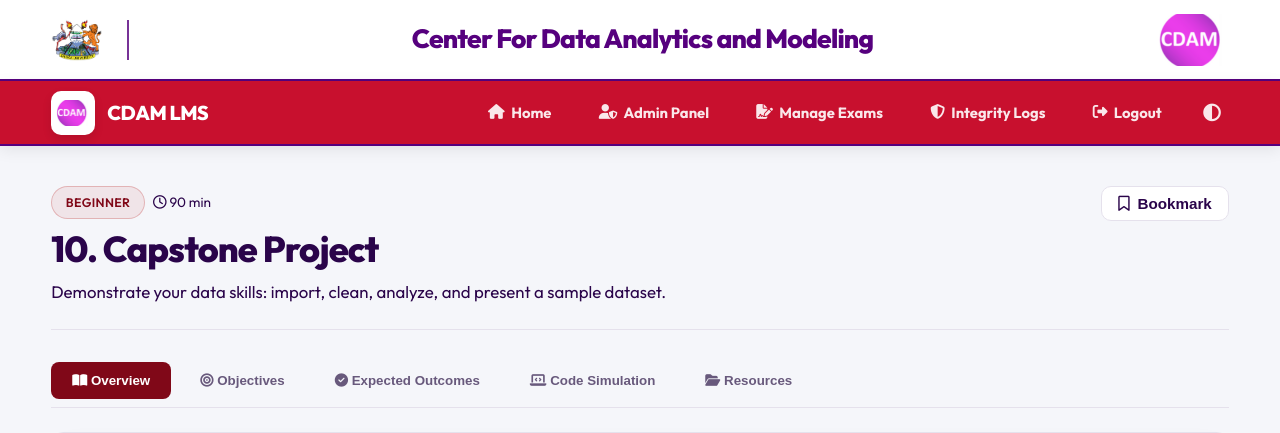
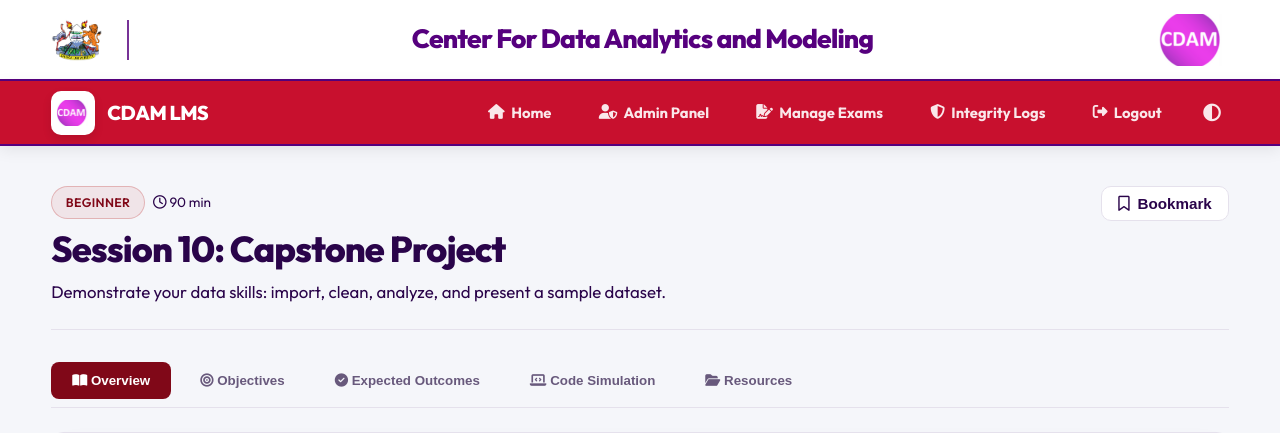
Before and after one commit to Nzangi20/Python-CDAM-system, a Flask app: page /session/session-10-capstone-beginner in a window 1280 px wide. Shown: the top 433 px of the page. Run offline with Flask 3, Linux system fonts and the light colour scheme; a user stored in the database is signed in; data comes from the database, SQL or seed files in the repository; data that the repository does not hold is empty; some libraries are stand-ins or nearby versions.

Commit message:
feat: Remove auto-trigger AI explanation on code execution and adjust session prefixes to Session X: format

```diff
--- a/frontend/static/app.js
+++ b/frontend/static/app.js
@@ -141,17 +141,9 @@ function initCodeBlocks() {
         if (data.error) {
           outputText.textContent = (data.output ? data.output + "\n" : "") + "--- ERROR ---\n" + data.error;
           showToast("Code completed with error.", "error");
-          // Auto-trigger AI error explainer
-          if (window._aiPanelExplainError) {
-            window._aiPanelExplainError(data.error);
-          }
         } else {
           outputText.textContent = data.output || ">>> Execution finished (no standard output to show).";
           showToast("Execution completed successfully.", "success");
-          // Auto-trigger AI code review
-          if (window._aiPanelAutoReview) {
-            window._aiPanelAutoReview();
-          }
         }
       } catch (err) {
         outputText.textContent = ">>> Error: Failed to contact the backend code sandbox. " + err;
--- a/frontend/templates/admin.html
+++ b/frontend/templates/admin.html
@@ -172,7 +172,7 @@
         {% for s in sessions %}
           <tr>
             <td style="font-weight: 800; color: var(--red-400);">#{{ s.display_order }}</td>
-            <td style="font-weight: 700;">{{ s.title }}</td>
+            <td style="font-weight: 700;">{{ s.clean_title }}</td>
             <td><code>{{ s.slug }}</code></td>
             <td><span class="badge">{{ s.difficulty }}</span></td>
             <td>{{ s.duration }}</td>
--- a/frontend/templates/admin_student_detail.html
+++ b/frontend/templates/admin_student_detail.html
@@ -161,7 +161,7 @@
             {% for qr in quiz_results %}
               {% set sess = sessions_map.get(qr.session_id) %}
               <tr>
-                <td><strong>{{ sess.title if sess else 'Session ID: ' ~ qr.session_id }}</strong></td>
+                <td><strong>{% if sess %}Session {{ sess.display_order }}: {{ sess.clean_title }}{% else %}Session ID: {{ qr.session_id }}{% endif %}</strong></td>
                 <td style="font-weight: 700; font-size: 1.05rem;">{{ qr.score }}%</td>
                 <td class="muted">{{ qr.created_at.strftime('%Y-%m-%d %H:%M') if qr.created_at else 'N/A' }}</td>
               </tr>
--- a/frontend/templates/base.html
+++ b/frontend/templates/base.html
@@ -50,7 +50,7 @@
               {% set has_access = not current_user.is_authenticated or check_session_access(current_user, s.display_order) %}
               {% if not current_user.is_authenticated or has_access %}
               <a href="{{ url_for('session_detail', slug=s.slug) if current_user.is_authenticated else url_for('login') }}" style="display: flex; align-items: center; justify-content: space-between; gap: 0.5rem;">
-                <span>{{ s.display_order }}. {{ s.title }}</span>
+                <span>Session {{ s.display_order }}: {{ s.clean_title }}</span>
               </a>
               {% endif %}
             {% endfor %}
--- a/frontend/templates/dashboard.html
+++ b/frontend/templates/dashboard.html
@@ -115,7 +115,7 @@
           {% set latest = recent_sessions[0] %}
           <div style="display: flex; align-items: center; justify-content: space-between; flex-wrap: wrap; gap: 1.5rem;">
             <div>
-              <h4 style="font-weight: 700; font-size: 1.15rem; margin-bottom: 0.25rem; color: #fff;">{{ latest.display_order }}. {{ latest.clean_title }}</h4>
+              <h4 style="font-weight: 700; font-size: 1.15rem; margin-bottom: 0.25rem; color: #fff;">Session {{ latest.display_order }}: {{ latest.clean_title }}</h4>
               <p style="font-size: 0.9rem; color: rgba(255, 255, 255, 0.8); margin: 0;">Resume masterclass session</p>
             </div>
             <a class="btn primary" href="{{ url_for('session_detail', slug=latest.slug) }}" style="background: var(--red-500); border: none; box-shadow: 0 4px 12px rgba(185, 28, 28, 0.3);"><i class="fa-solid fa-arrow-right"></i> Resume Session</a>
--- a/frontend/templates/index.html
+++ b/frontend/templates/index.html
@@ -190,7 +190,7 @@
           <span class="badge">{{ session.difficulty }}</span>
           <span style="font-size: 0.85rem; color: var(--text-muted); font-weight: 600;"><i class="fa-regular fa-clock"></i> {{ session.duration }}</span>
         </div>
-        <h3 style="font-weight: 800; font-size: 1.35rem; margin-bottom: 0.75rem;">{{ session.display_order }}. {{ session.clean_title }}</h3>
+        <h3 style="font-weight: 800; font-size: 1.35rem; margin-bottom: 0.75rem;">Session {{ session.display_order }}: {{ session.clean_title }}</h3>
         <p style="color: var(--text-muted); font-size: 0.95rem; margin-bottom: 1.5rem; display: -webkit-box; -webkit-line-clamp: 3; -webkit-box-orient: vertical; overflow: hidden; height: 4.5rem;">{{ session.description }}</p>
         {% if current_user.is_authenticated %}
           {% if current_user.is_admin %}
--- a/frontend/templates/session_detail.html
+++ b/frontend/templates/session_detail.html
@@ -7,7 +7,7 @@
         <span class="badge">{{ session.difficulty }}</span>
         <span class="muted" style="font-size: 0.85rem;"><i class="fa-regular fa-clock"></i> {{ session.duration }}</span>
       </div>
-      <h1 style="font-weight: 800; font-size: 2.25rem; letter-spacing: -0.025em; line-height: 1.2;">{{ session.display_order }}. {{ session.clean_title }}</h1>
+      <h1 style="font-weight: 800; font-size: 2.25rem; letter-spacing: -0.025em; line-height: 1.2;">Session {{ session.display_order }}: {{ session.clean_title }}</h1>
       <p class="muted" style="font-size: 1.05rem; margin-top: 0.5rem; max-width: 700px;">{{ session.description }}</p>
     </div>
 
--- a/frontend/templates/view_notes.html
+++ b/frontend/templates/view_notes.html
@@ -7,7 +7,7 @@
         <i class="fa-solid fa-arrow-left"></i> Back to Session
       </a>
     </div>
-    <h2 style="font-weight: 800; font-size: 1.5rem; text-align: center; margin: 0; color: var(--text);">{{ session.display_order }}. {{ session.clean_title }} - Study Material</h2>
+    <h2 style="font-weight: 800; font-size: 1.5rem; text-align: center; margin: 0; color: var(--text);">Session {{ session.display_order }}: {{ session.clean_title }} - Study Material</h2>
     <div style="width: 120px;"></div> <!-- Spacer -->
   </div>
 
```
